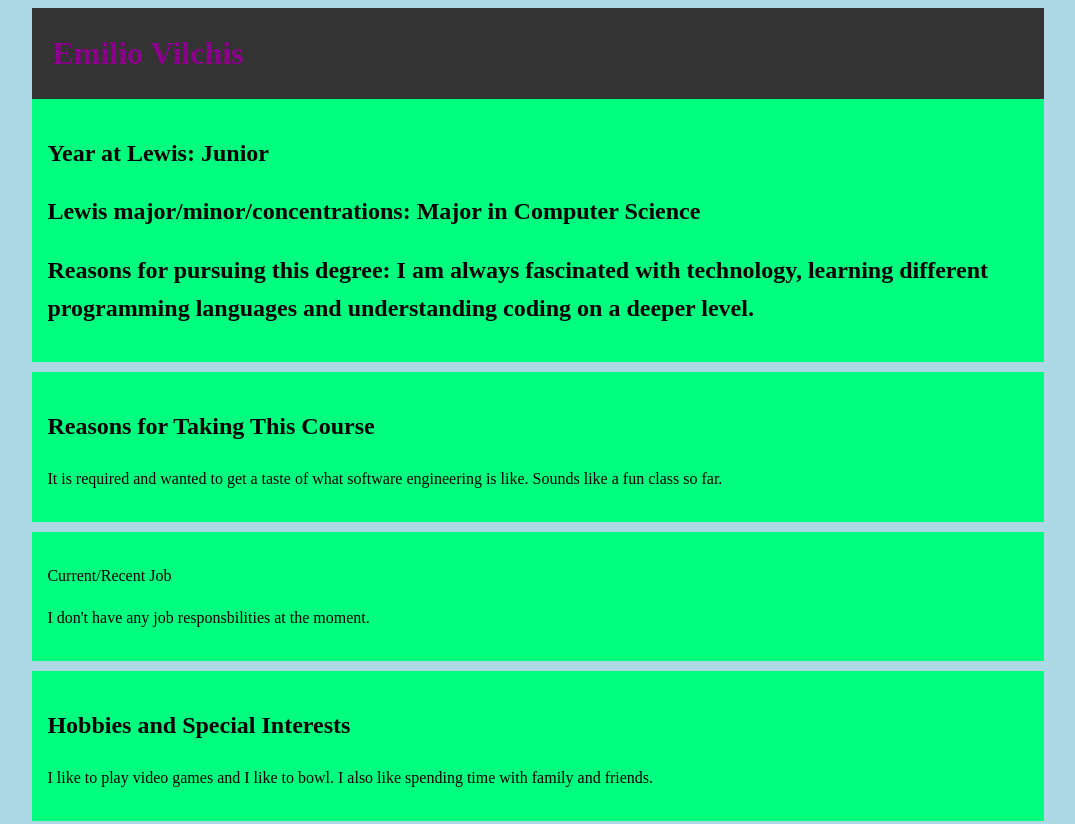
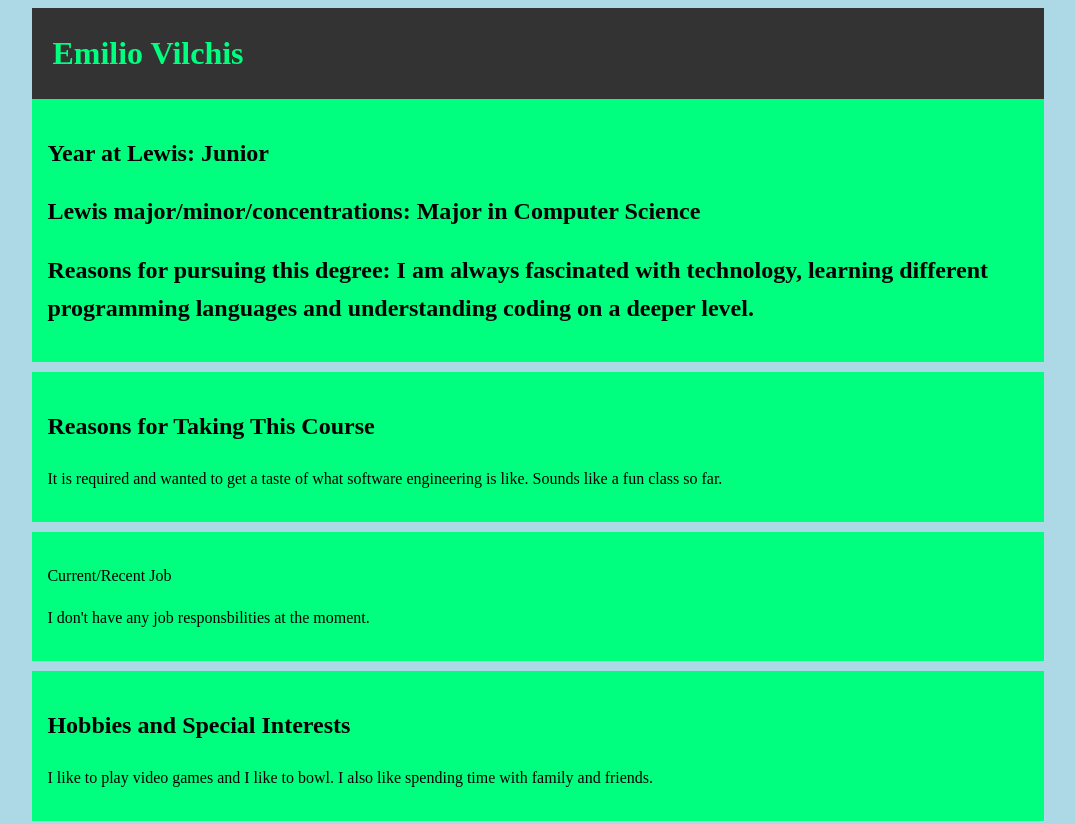
Before and after one commit to Evilchis31/introductions, a plain HTML site: page index.html in a window 1280 px wide. Shown: the top 824 px of the page, without its empty margins (102-1177 px from the left). Drawn offline with Linux system fonts and the light colour scheme.

Commit message:
Updated V02

```diff
--- a/index.html
+++ b/index.html
@@ -15,7 +15,7 @@
         }
         .main-info {
             background: #333;
-            color: #8B008B;
+            color: #00FF7F;
             padding: 20px;
         }
         .main-info h1 {
```
